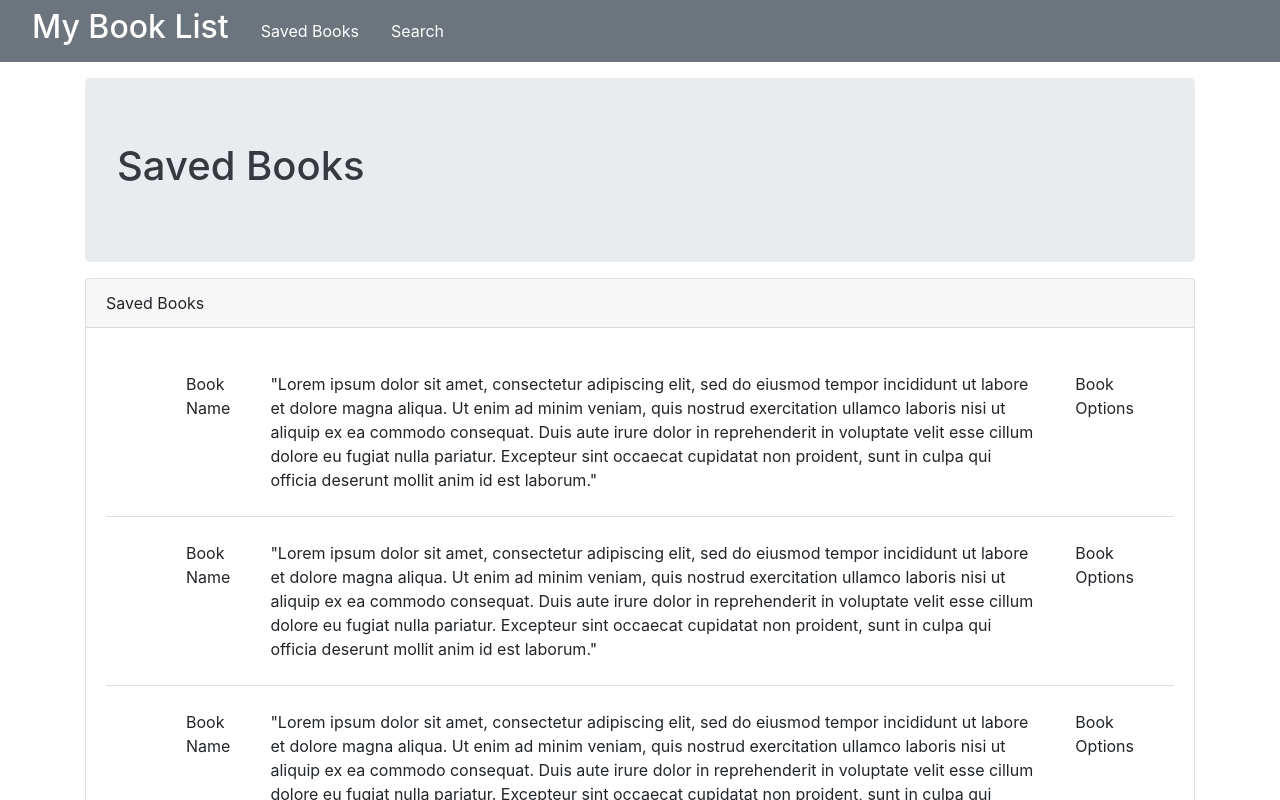
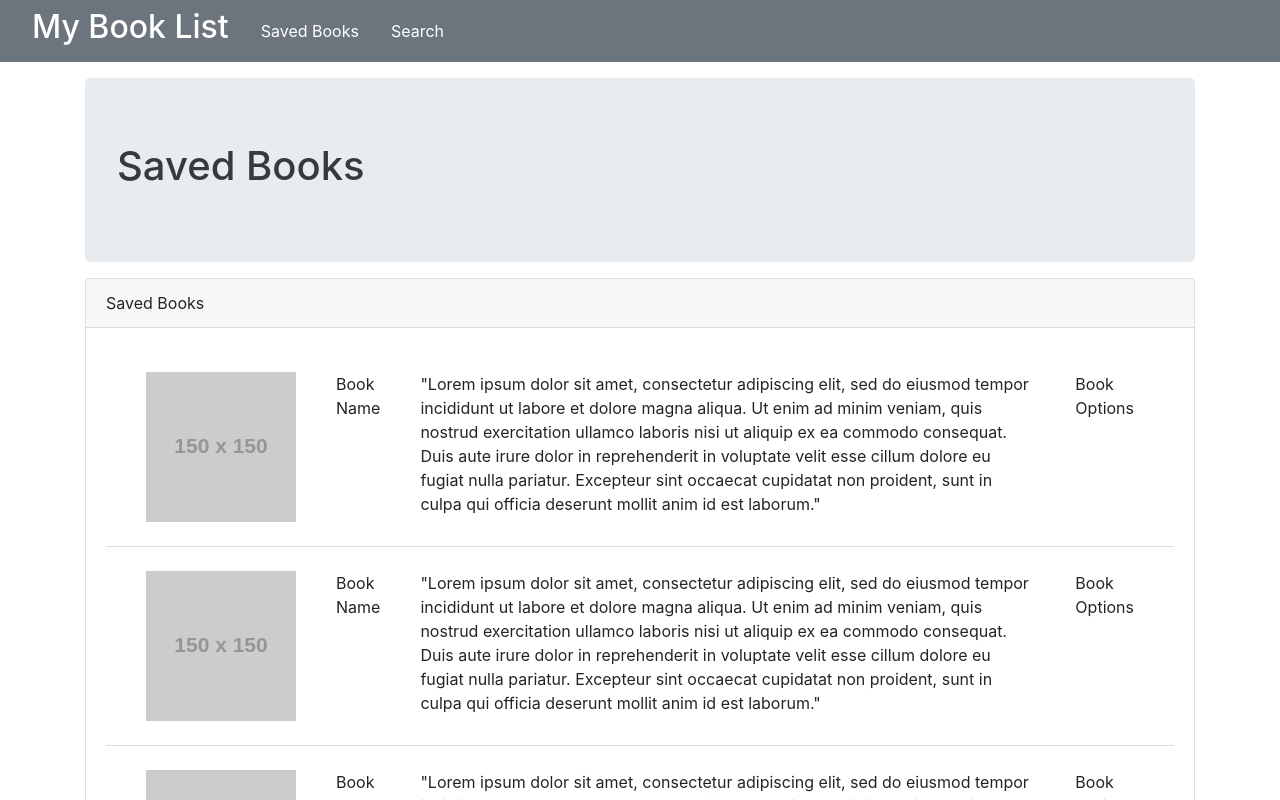
Before and after one commit to nbur4556/google-book-search-dotnet, a React (Create React App) app in the folder client/: page / in a window 1280 px wide. Shown: the top 800 px of the page. Built offline with nearby package versions, Linux system fonts and the light colour scheme.

Commit message:
feat: include source for image component

```diff
--- a/client/src/components/BookItem.js
+++ b/client/src/components/BookItem.js
@@ -7,9 +7,10 @@ import Image from 'react-bootstrap/Image';
 function BookItem() {
     return (
         <ListGroup.Item>
+
             <ListGroup variant="horizontal flush">
                 <ListGroup.Item className="border-0">
-                    <Image />
+                    <Image src="https://via.placeholder.com/150" />
                 </ListGroup.Item>
                 <ListGroup.Item className="border-0">Book Name</ListGroup.Item>
                 <ListGroup.Item className="border-0">
@@ -23,6 +24,7 @@ function BookItem() {
                 </ListGroup.Item>
                 <ListGroup.Item className="border-0">Book Options</ListGroup.Item>
             </ListGroup>
+
         </ListGroup.Item>
     );
 }
```
Also changed, not shown: 1 other file (tests, documents, lock files or other folders).
